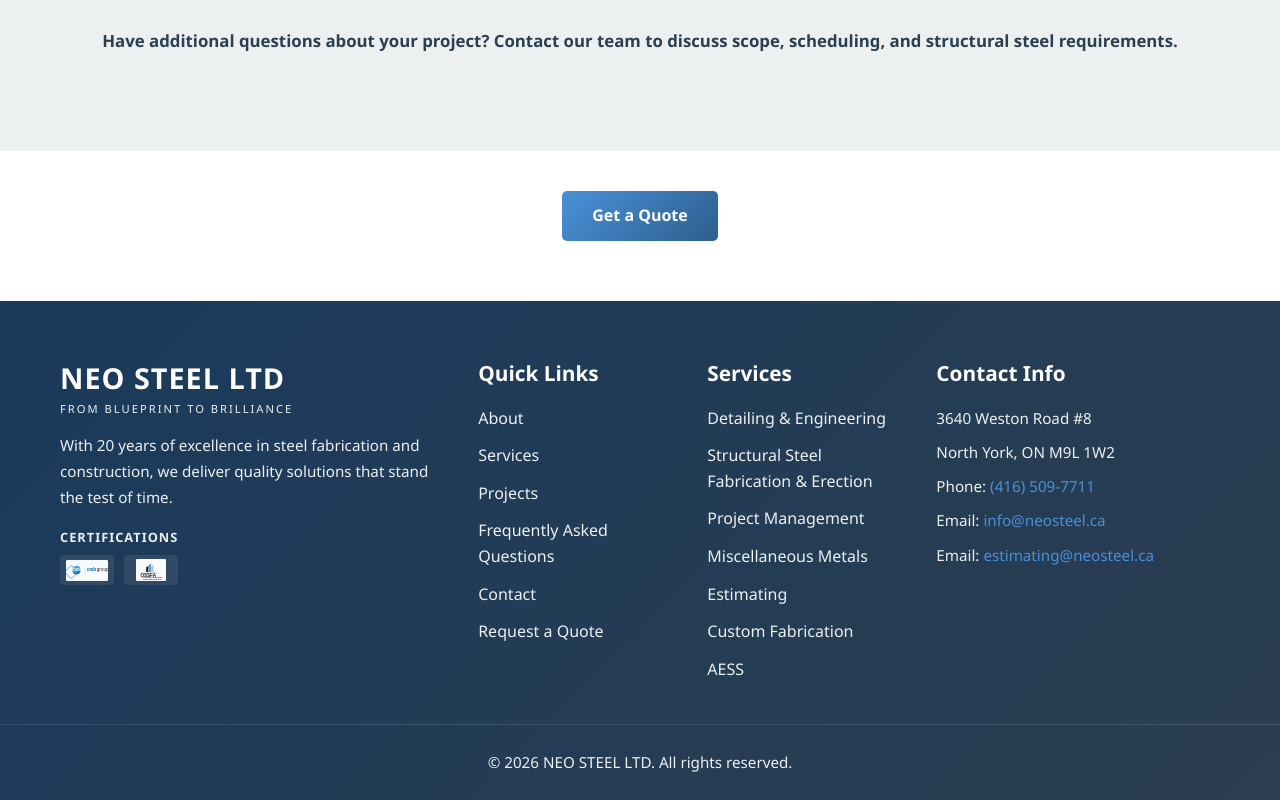
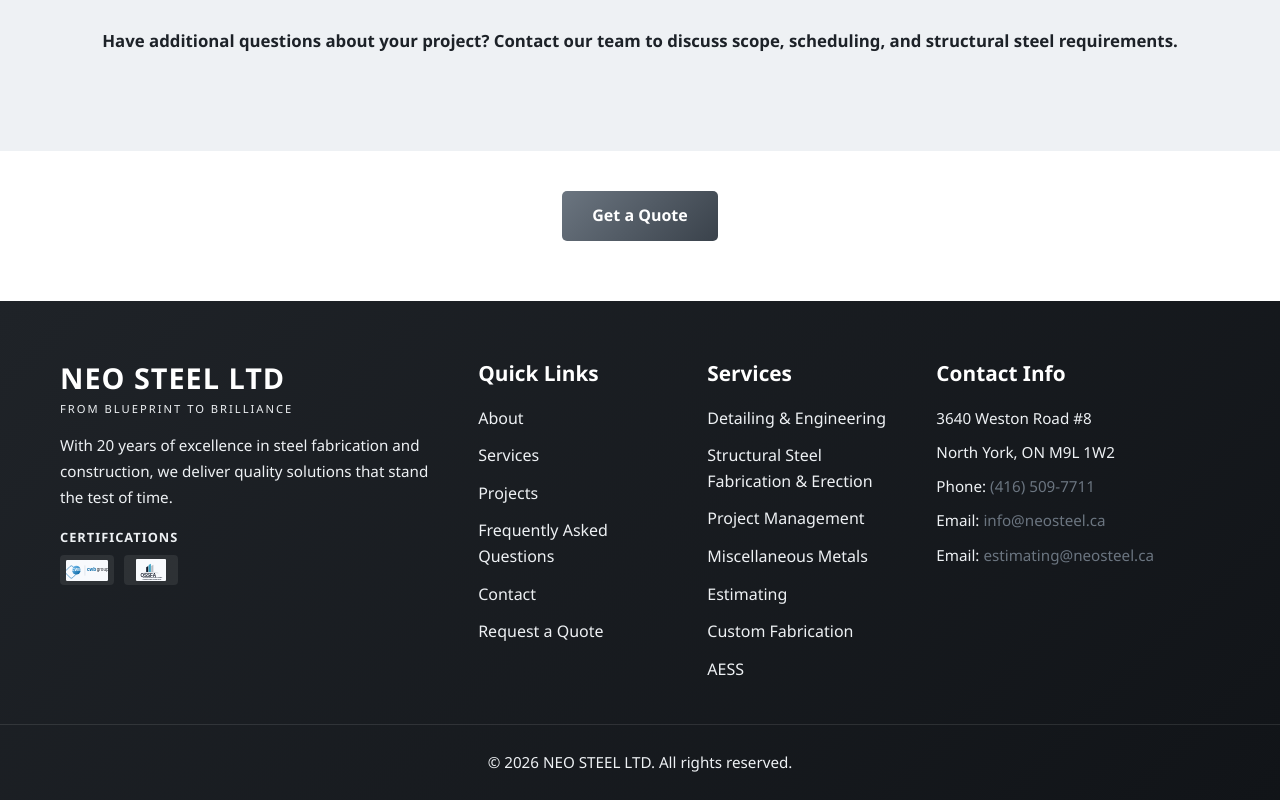
Before and after one commit to elvinhatamov/neo-steel-website, a React (Vite) app: page /about in a window 1280 px wide. Shown: the part 3683-4483 px from the top of the page. Built offline with nearby package versions, Linux system fonts and the light colour scheme.

Commit message:
Refactor color palette and box-shadow styles for improved UI consistency

```diff
--- a/src/components/HomeHighlights.css
+++ b/src/components/HomeHighlights.css
@@ -16,7 +16,7 @@
   background: var(--white);
   border-radius: 8px;
   padding: 28px 24px 26px;
-  box-shadow: 0 10px 24px rgba(26, 58, 92, 0.14);
+  box-shadow: 0 10px 24px rgba(0, 0, 0, 0.14);
   border-top: 4px solid var(--accent-blue);
   min-height: 100%;
   transition: transform 0.25s ease, box-shadow 0.25s ease;
@@ -24,7 +24,7 @@
 
 .mission-card:hover {
   transform: translateY(-4px);
-  box-shadow: 0 14px 30px rgba(26, 58, 92, 0.2);
+  box-shadow: 0 14px 30px rgba(0, 0, 0, 0.2);
 }
 
 .mission-card h3 {
--- a/src/components/QuoteForm.css
+++ b/src/components/QuoteForm.css
@@ -61,11 +61,11 @@
 .form-group input.error,
 .form-group select.error,
 .form-group textarea.error {
-  border-color: #e74c3c;
+  border-color: #4f5660;
 }
 
 .error-message {
-  color: #e74c3c;
+  color: #4f5660;
   font-size: 0.875rem;
   margin-top: 5px;
 }
--- a/src/index.css
+++ b/src/index.css
@@ -6,16 +6,16 @@
 
 :root {
   /* Color Palette - Industrial/Metallic Theme */
-  --primary-blue: #1a3a5c;
-  --secondary-blue: #2d5f8d;
-  --accent-blue: #4a90d9;
-  --dark-gray: #2c3e50;
-  --medium-gray: #7f8c8d;
-  --light-gray: #ecf0f1;
-  --silver: #c0c0c0;
+  --primary-blue: #1f2328;
+  --secondary-blue: #3a424b;
+  --accent-blue: #6b7580;
+  --dark-gray: #111418;
+  --medium-gray: #767f88;
+  --light-gray: #eef1f4;
+  --silver: #c2c7cd;
   --white: #ffffff;
-  --text-dark: #2c3e50;
-  --text-light: #7f8c8d;
+  --text-dark: #1d2228;
+  --text-light: #5f6872;
 
   /* Typography */
   font-family: 'Segoe UI', Tahoma, Geneva, Verdana, sans-serif;
@@ -131,7 +131,7 @@
 
 .btn-primary:hover {
   transform: translateY(-2px);
-  box-shadow: 0 8px 20px rgba(42, 144, 217, 0.3);
+  box-shadow: 0 8px 20px rgba(0, 0, 0, 0.22);
 }
 
 .btn-secondary {
```
